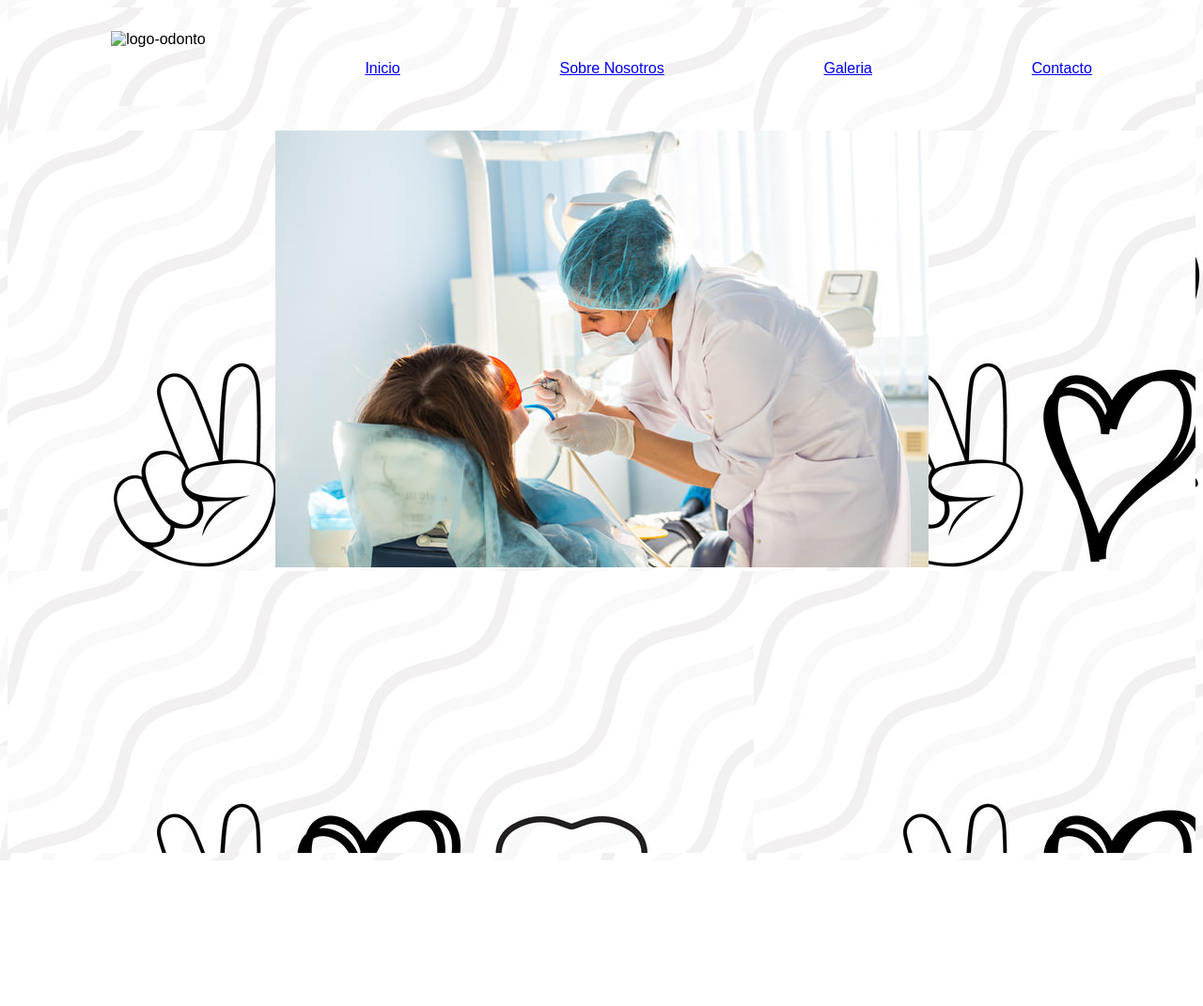
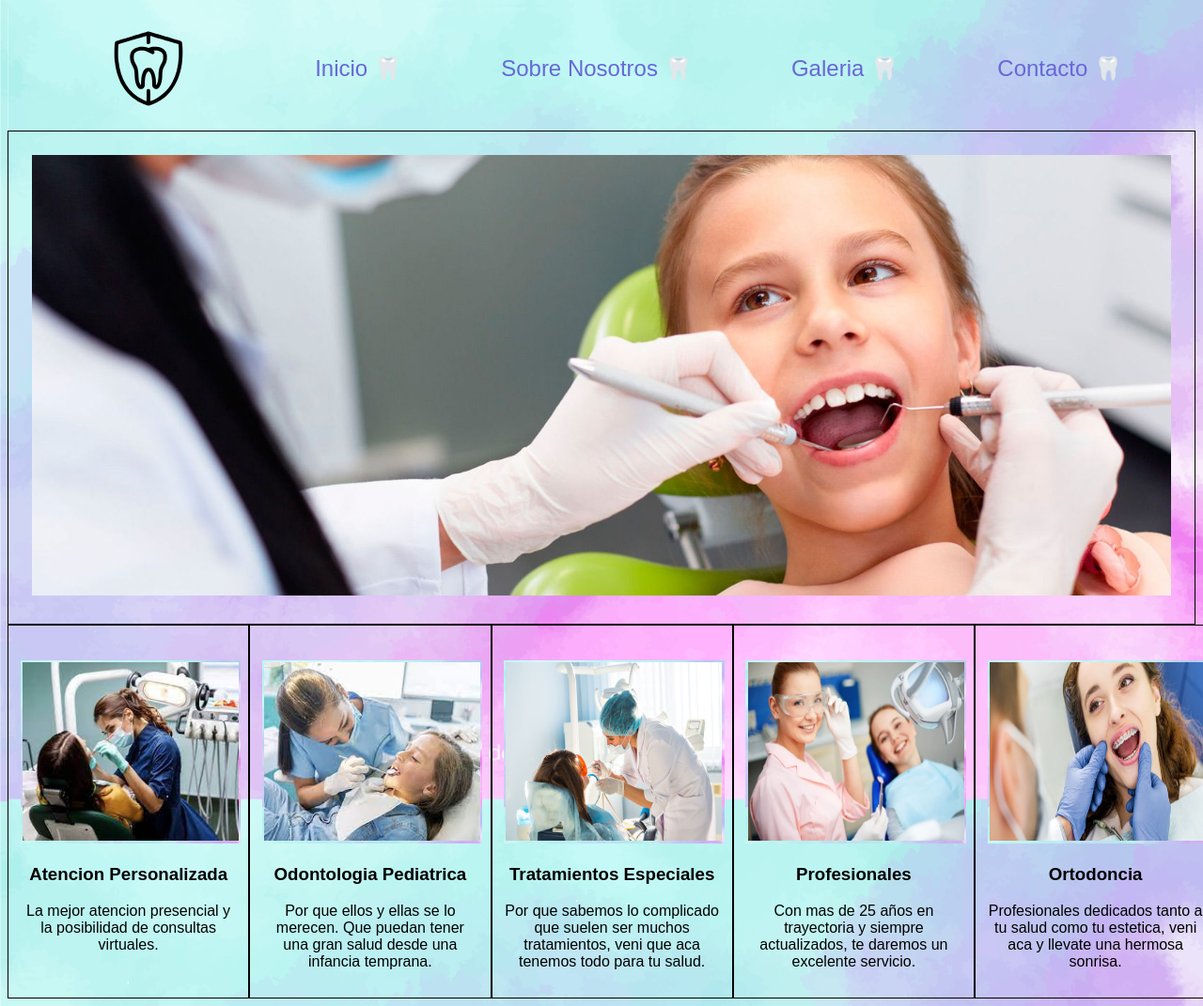
Before and after one commit to yionni/proyectoresponsive, a plain HTML site: page index.html in a window 1280 px wide. Shown: the whole page at 94% size. Before the commit the page ends 916 px from the top, so only its background shows below. Drawn offline with Linux system fonts and the light colour scheme; a web font is replaced by a local one.

Commit message:
modificaciones sobre inicio

```diff
--- a/css/estilos.css
+++ b/css/estilos.css
@@ -1,32 +1,71 @@
 
- @import url('https://fonts.googleapis.com/css2?family=Belanosima:wght@400;600;700&display=swap');
+@import url('https://fonts.googleapis.com/css2?family=Belanosima:wght@400;600;700&display=swap');
 
 
 *{
+    font-family: 'Belanosima', sans-serif;
+    background-image: url("../imagenes/fondo-pastel-ancho.jpg");
+    background-repeat: repeat;
+    background-size: 100%;
+}
 
-    font-family: 'Belanosima', sans-serif;
-    background-image: url("../imagenes/odonto-background.jpg");
-}
-body{
-
+a{
+    background: none;
+    text-decoration: none;
+    color: rgb(103, 103, 216);
 }
 .texto-inicial{
     padding: 2%;
     display: flex;
     justify-content: space-around;
     align-items: center;
-
+    background: none;
+    font-size: x-large;
+    text-decoration: none;
 }
 .logo-odonto{
     height: 80px;
+    background: none;
 }
-
+.banner{
+    height: 25%;
+    width: 100%;
+}
 .imagen-banner{
-    width: 100%;
     text-align: center;
+    background: repeat;
+    border: 1px solid;
+    padding: 2%;
 }
 .background{
     height: 300px;
     width: 100%;
-
 }
+footer{
+    background: repeat;
+    display: flex;
+    justify-content: space-around;
+    background: none;
+}
+.cards-galeria{
+    background: none;
+}
+p{
+    background: none;
+}
+.cajas-container{
+    border: 1px solid;
+    flex: auto;
+    text-align: center;
+    padding: 1%;
+    background: none;
+}
+.imagen-tamaño{
+    margin-top: 25px;
+    padding: 1%;
+    height: 190px;
+    width: 230px;
+}
+h3{
+    background: none;
+}
--- a/index.html
+++ b/index.html
@@ -11,21 +11,44 @@
 <body>
     <nav class="texto-inicial">
 
-            <img src="./imagenes/logo-odonto.png" alt="logo-odonto" class="logo-odonto">
+            <img src="./imagenes/logo-odonto-svg.svg" alt="logo-odonto" class="logo-odonto">
 
-            <a href="index.html">Inicio</a>
-            <a href="./pages/sobrenosotros.html">Sobre Nosotros</a>
-            <a href="./pages/galeria.html">Galeria</a>
-            <a href="./pages/contacto.html">Contacto</a>
+            <a href="index.html">Inicio &#129463;</a>
+            <a href="./pages/sobrenosotros.html">Sobre Nosotros &#129463;</a>
+            <a href="./pages/galeria.html">Galeria &#129463;</a>
+            <a href="./pages/contacto.html">Contacto &#129463;</a>
     </nav>
-    <div class="imagen-banner">
-        <section>
-            <img src="./imagenes/odontologia imagen 3.jpg" alt="odonto-banner">
+        <section class="imagen-banner">
+            <img src="./imagenes/banner-odonto-niña.jpg" alt="odonto-banner" class="banner">
         </section>
-    </div>
-    <div class="background">
+    <footer class="cards-galeria">
+        <div class="cajas-container">
+            <img src="./imagenes/odontologia imagen 1.jpg" alt="imagen-card-1" class="imagen-tamaño">
+            <h3>Atencion Personalizada</h3>
+            <p>La mejor atencion presencial y la posibilidad de consultas virtuales.</p>
+        </div>
+        <div class="cajas-container">
+            <img src="./imagenes/odontologia imagen 2.jpg" alt="imagen-card-2" class="imagen-tamaño">
+            <h3>Odontologia Pediatrica</h3>
+            <p>Por que ellos y ellas se lo merecen. Que puedan tener una gran salud desde una infancia temprana.</p>
+        </div>
+        <div class="cajas-container">
+            <img src="./imagenes/odontologia imagen 3.jpg" alt="imagen-card-3" class="imagen-tamaño">
+            <h3>Tratamientos Especiales</h3>
+            <p>Por que sabemos lo complicado que suelen ser muchos tratamientos, veni que aca tenemos todo para tu salud.</p>
+        </div>
+        <div class="cajas-container">
+            <img src="./imagenes/odontologia imagen 4.jpg" alt="imagen-card-4" class="imagen-tamaño">
+            <h3>Profesionales</h3>
+            <p>Con mas de 25 años en trayectoria y siempre actualizados, te daremos un excelente servicio.</p>
+        </div>
+        <div class="cajas-container">
+            <img src="./imagenes/odontologia imagen 5.jpg" alt="imagen-card-5" class="imagen-tamaño">
+            <h3>Ortodoncia</h3>
+            <p>Profesionales dedicados tanto a tu salud como tu estetica, veni aca y llevate una hermosa sonrisa.</p>
+        </div>
 
-    </div>
+    </footer>
 </body>
 
 </html>
```
Also changed, not shown: imagenes/banner-odonto-niña.jpg (added), imagenes/fondo-pastel-ancho.jpg (added), imagenes/fondo-pastel-ancho.svg (added), imagenes/logo-odonto-svg.svg (added), imagenes/logo-png.real.png (added), imagenes/odonto-background.jpg (deleted), imagenes/odontologia imagen 4.jpg (added), imagenes/odontologia imagen 5.jpg (added).
